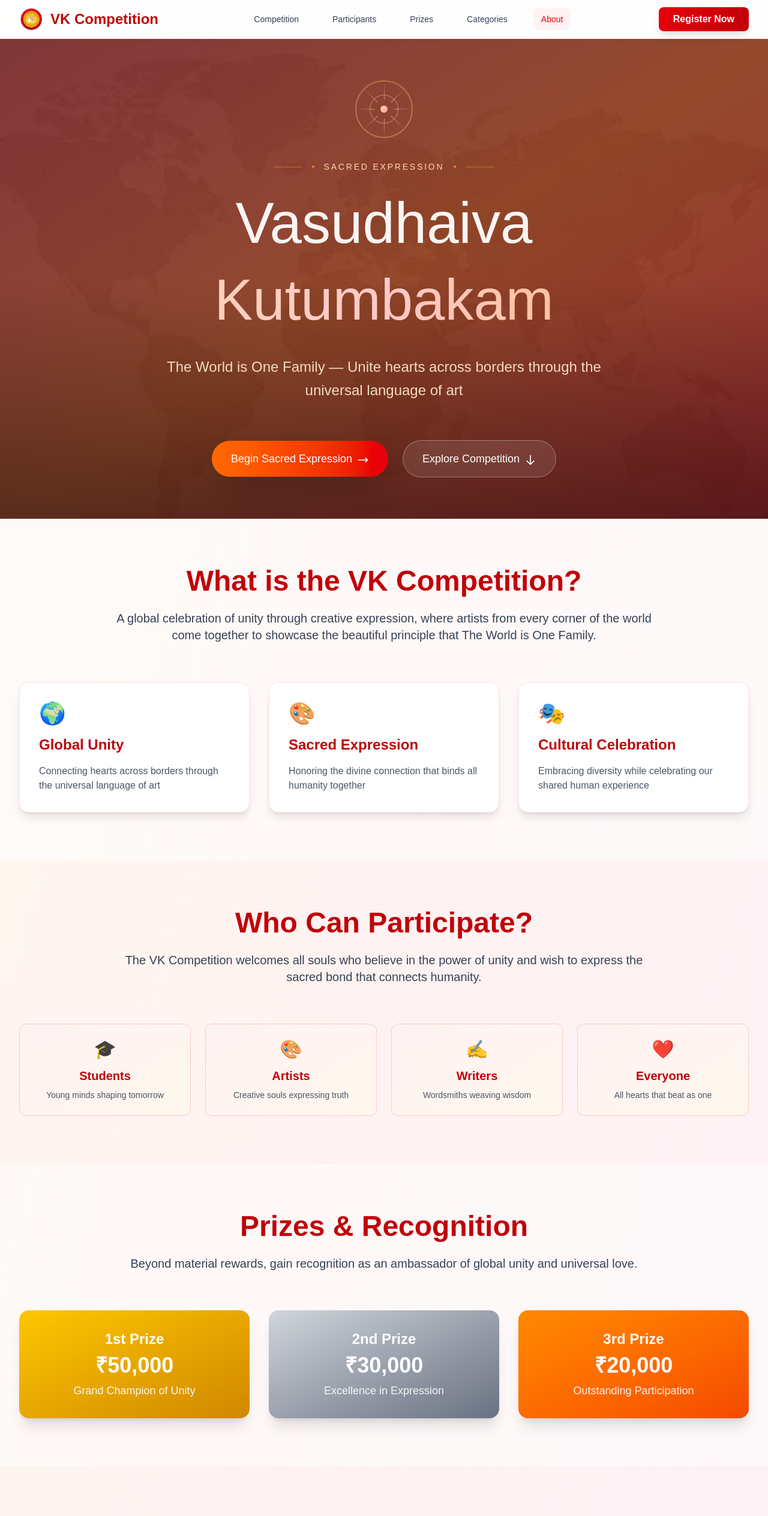
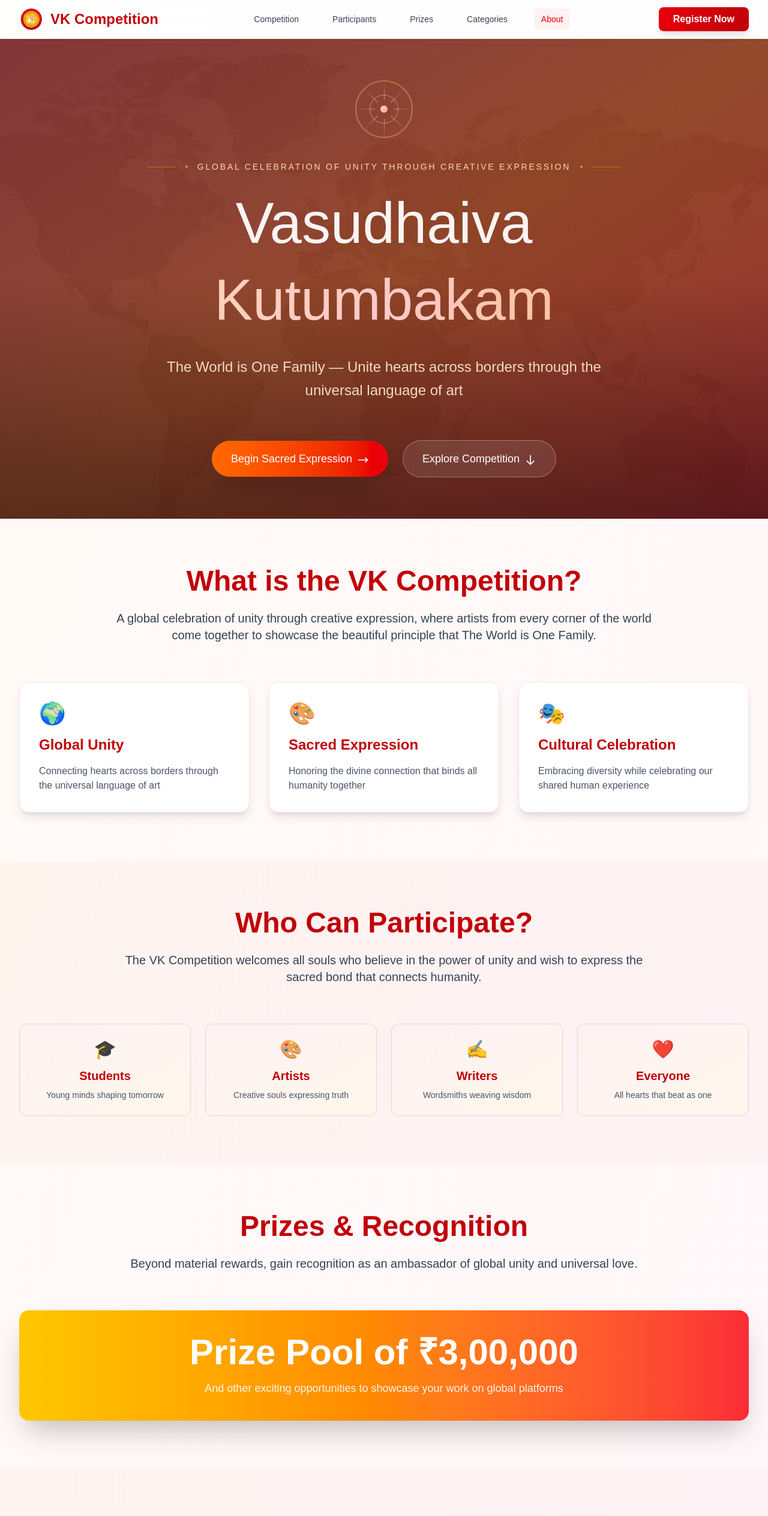
Before and after one commit to Dhruv-Solanki06/competetion_website, a Next.js app: page / in a window 1280 px wide. Shown: the top 2528 px of the page at 60% size. Built offline with nearby package versions, Linux system fonts and the light colour scheme.

Commit message:
edit: text edits

```diff
--- a/components/NotificationBanner.jsx
+++ b/components/NotificationBanner.jsx
@@ -74,7 +74,7 @@ export default function NotificationBanner() {
               onClick={handleRedirect}
               className="font-inter text-white/95 hover:text-white font-medium text-sm transition-colors duration-200 group cursor-pointer"
             >
-              For additional resources and documents on the topics, click here
+                                             For resources click here.
               <svg className="inline w-4 h-4 ml-2 transform group-hover:translate-x-1 transition-transform duration-200" fill="none" stroke="currentColor" viewBox="0 0 24 24">
                 <path strokeLinecap="round" strokeLinejoin="round" strokeWidth={2} d="M9 5l7 7-7 7" />
               </svg>
--- a/pages/index.js
+++ b/pages/index.js
@@ -4,6 +4,8 @@ import jyotimage from '../public/jyot_logo.webp';
 import Image from 'next/image';
 import backgroundImage from "@/public/map.jpg";
 import { useRouter } from 'next/router';
+import NotificationBanner from '../components/NotificationBanner';
+
 
 export default function Home() {
   const [activeSection, setActiveSection] = useState('what-is-competition');
@@ -260,7 +262,7 @@ export default function Home() {
                   <div className="h-px w-12 bg-orange-400/60"></div>
                   <div className="mx-4 w-1 h-1 bg-orange-400 rounded-full"></div>
                   <span className="text-orange-200 text-sm font-light tracking-[0.2em] uppercase">
-                    Sacred Expression
+                  Global Celebration of Unity through Creative Expression
                   </span>
                   <div className="mx-4 w-1 h-1 bg-orange-400 rounded-full"></div>
                   <div className="h-px w-12 bg-orange-400/60"></div>
@@ -401,21 +403,18 @@ export default function Home() {
             </p>
           </div>
 
-          <div className="grid md:grid-cols-3 gap-8">
-            {[
-              { place: "1st Prize", amount: "₹50,000", description: "Grand Champion of Unity", color: "from-yellow-400 to-yellow-600" },
-              { place: "2nd Prize", amount: "₹30,000", description: "Excellence in Expression", color: "from-gray-300 to-gray-500" },
-              { place: "3rd Prize", amount: "₹20,000", description: "Outstanding Participation", color: "from-orange-400 to-orange-600" }
-            ].map((prize, index) => (
-              <div key={index} className={`bg-gradient-to-br ${prize.color} rounded-2xl p-8 text-center text-white shadow-xl`}>
-                <h3 className="text-2xl font-bold mb-2">{prize.place}</h3>
-                <div className="text-4xl font-bold mb-2">{prize.amount}</div>
-                <p className="text-lg opacity-90">{prize.description}</p>
-              </div>
-            ))}
+          {/* Single Prize Pool Banner */}
+          <div className="bg-gradient-to-r from-yellow-400 to-red-500 rounded-2xl shadow-2xl p-10 text-center text-white">
+            <h3 className="text-5xl md:text-6xl font-extrabold mb-4">
+              Prize Pool of ₹3,00,000
+            </h3>
+            <p className="text-lg opacity-90">
+              And other exciting opportunities to showcase your work on global platforms
+            </p>
           </div>
         </div>
       </section>
+
 
       {/* Competition Categories Section */}
       <section id="competition-list" className="py-20">
--- a/pages/register.js
+++ b/pages/register.js
@@ -28,7 +28,7 @@ export default function Register() {
   return (
     <div className="min-h-screen flex">
       {/* Left Half - Vasudhaiva Kutumbakam Information */}
-      <div className="w-1/2 relative bg-gradient-to-br from-red-900 via-yellow-200 to-red-900 overflow-hidden">
+      <div className="w-1/2 relative bg-gradient-to-br from-red-900 via-yellow-200 to-red-900 overflow-hidden hidden sm:block">
         {/* Background Image with Overlay */}
         <div className="absolute inset-0">
           <Image
@@ -79,7 +79,7 @@ export default function Register() {
                   <div className="h-px w-8 bg-orange-400/60"></div>
                   <div className="mx-3 w-1 h-1 bg-orange-400 rounded-full"></div>
                   <span className="text-orange-200 text-xs tracking-[0.2em] uppercase font-light">
-                    Sacred Expression
+                    Global Celebration of Unity through Creative Expression
                   </span>
                   <div className="mx-3 w-1 h-1 bg-orange-400 rounded-full"></div>
                   <div className="h-px w-8 bg-orange-400/60"></div>
@@ -136,7 +136,7 @@ export default function Register() {
       </div>
 
       {/* Right Half - Registration Form */}
-      <div className="w-1/2 bg-gradient-to-br from-orange-50 via-red-50 to-pink-50 flex items-center justify-center p-8">
+      <div className="w-1/2 bg-gradient-to-br from-orange-50 via-red-50 to-pink-50 flex items-center justify-center p-8 w-full sm:max-w-md mx-auto">
         <div className="bg-white shadow-2xl rounded-2xl p-10 max-w-lg w-full border border-red-100">
           <div className="text-center mb-8">
             <div className="w-16 h-16 bg-gradient-to-br from-red-600 to-red-700 rounded-full flex items-center justify-center mx-auto mb-4 shadow-lg">
```
